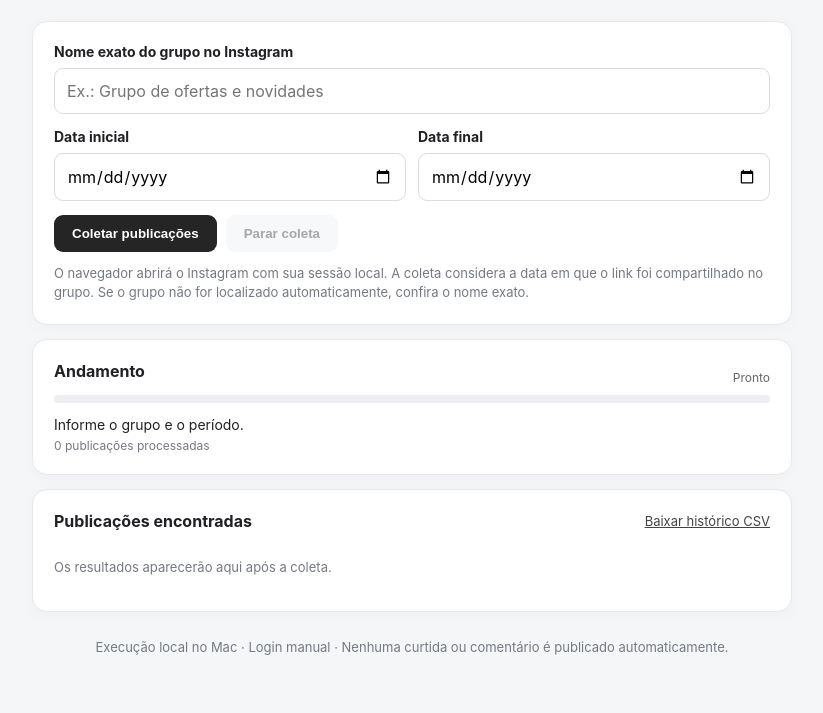
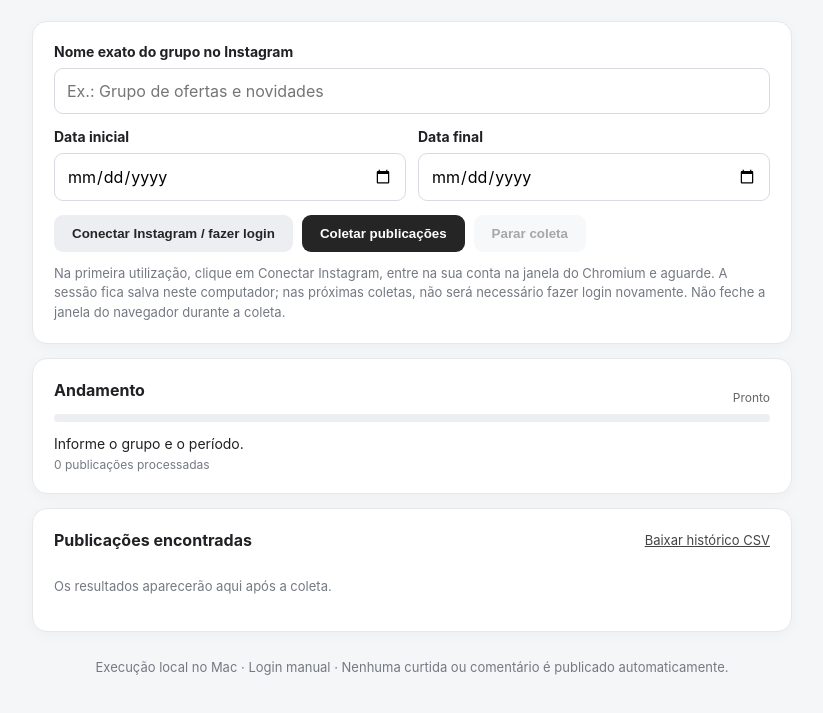
Before and after one commit to projectgithubrepository/curtidorIG, an Electron app: page public/index.html in a window 1040 px wide. Shown: the part 115-828 px from the top of the page, without its empty margins (108-931 px from the left). Drawn offline with Linux system fonts and the light colour scheme; no server answers.

Commit message:
Adiciona fluxo explícito de login persistente do Instagram

```diff
--- a/public/index.html
+++ b/public/index.html
@@ -6,8 +6,8 @@
 <section class="panel">
 <label for="groupName">Nome exato do grupo no Instagram</label><input id="groupName" placeholder="Ex.: Grupo de ofertas e novidades">
 <div class="dates"><div><label for="startDate">Data inicial</label><input id="startDate" type="date"></div><div><label for="endDate">Data final</label><input id="endDate" type="date"></div></div>
-<div class="actions"><button id="start">Coletar publicações</button><button id="stop" class="secondary" disabled>Parar coleta</button></div>
-<p class="hint">O navegador abrirá o Instagram com sua sessão local. A coleta considera a data em que o link foi compartilhado no grupo. Se o grupo não for localizado automaticamente, confira o nome exato.</p>
+<div class="actions"><button id="connect" class="secondary">Conectar Instagram / fazer login</button><button id="start">Coletar publicações</button><button id="stop" class="secondary" disabled>Parar coleta</button></div>
+<p class="hint">Na primeira utilização, clique em Conectar Instagram, entre na sua conta na janela do Chromium e aguarde. A sessão fica salva neste computador; nas próximas coletas, não será necessário fazer login novamente. Não feche a janela do navegador durante a coleta.</p>
 </section>
 <section class="panel"><div class="section-head"><h2>Andamento</h2><span id="state">Pronto</span></div><div class="track"><div id="bar"></div></div><p id="message">Informe o grupo e o período.</p><p id="counter">0 publicações processadas</p><p id="current" class="current"></p></section>
 <section class="panel"><div class="section-head"><h2>Publicações encontradas</h2><a href="/api/history" download="historico.csv">Baixar histórico CSV</a></div><div id="results" class="results"><p class="muted">Os resultados aparecerão aqui após a coleta.</p></div></section>
```
